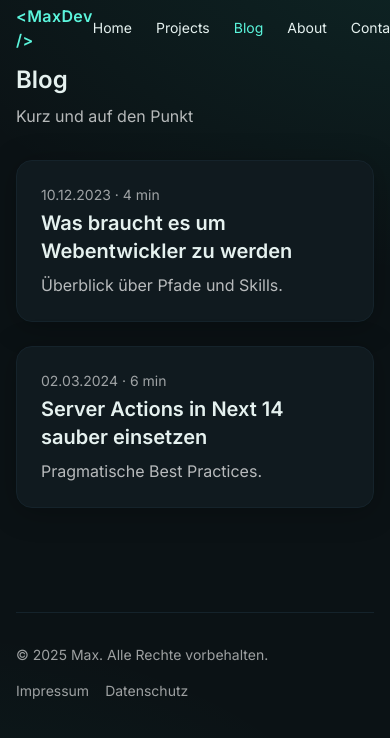
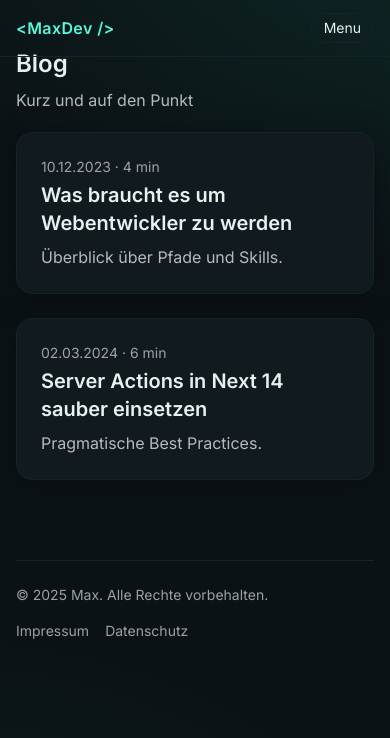
Before and after one commit to mxsrwn23/maxsauerwein, a Next.js app: page /blog in a window 390 px wide. Shown: the top 738 px of the page. Built offline with nearby package versions, Linux system fonts and the light colour scheme.

Commit message:
style: profil responsive gemacht

```diff
--- a/app/globals.css
+++ b/app/globals.css
@@ -1,6 +1,14 @@
 @tailwind base;
 @tailwind components;
 @tailwind utilities;
+
+/* bessere Lesbarkeit auf Mobile */
+.text-balance {
+  text-wrap: balance;
+}
+
+/* iOS safe areas */
+body { padding-bottom: env(safe-area-inset-bottom); }
 
 :root {
   color-scheme: dark;
--- a/components/Footer.tsx
+++ b/components/Footer.tsx
@@ -1,13 +1,11 @@
-import Link from "next/link"
-
 export default function Footer(){
   return (
-    <footer className="container py-10 text-sm text-white/60">
-      <div className="border-t border-base-700 pt-8 flex flex-col md:flex-row md:items-center md:justify-between gap-4">
+    <footer className="container py-8 md:py-10 text-sm text-white/60">
+      <div className="border-t border-base-700 pt-6 md:pt-8 flex flex-col md:flex-row md:items-center md:justify-between gap-4">
         <p>© {new Date().getFullYear()} Max. Alle Rechte vorbehalten.</p>
         <div className="flex gap-4">
-          <Link href="/impressum" className="hover:text-accent-400">Impressum</Link>
-          <Link href="/datenschutz" className="hover:text-accent-400">Datenschutz</Link>
+          <a href="/impressum" className="hover:text-accent-400">Impressum</a>
+          <a href="/datenschutz" className="hover:text-accent-400">Datenschutz</a>
         </div>
       </div>
     </footer>
--- a/components/Hero.tsx
+++ b/components/Hero.tsx
@@ -1,28 +1,45 @@
 import Link from "next/link"
 
-export default function Hero(){
+export default function Hero() {
   return (
-    <div className="container pt-28 pb-16">
-      <div className="grid md:grid-cols-2 gap-10 items-center">
+    <div className="container pt-24 pb-10 sm:pt-28 sm:pb-16">
+      <div className="grid md:grid-cols-2 gap-8 md:gap-10 items-center">
         <div>
           <span className="badge">Developer Portfolio</span>
-          <h1 className="text-4xl md:text-5xl font-semibold mt-4 leading-tight">
-            Hey, ich bin <span className="text-accent-400">Max</span>. Full‑Stack Developer
+
+          {/* skalierende Headline */}
+          <h1 className="mt-4 font-semibold leading-tight text-balance text-[clamp(2rem,8vw,3.5rem)]">
+            Hey, ich bin <span className="text-accent-400">Max</span>. Full-Stack Developer
           </h1>
-          <p className="text-white/70 mt-4">
+
+          <p className="text-white/70 mt-3 sm:mt-4 text-base sm:text-lg">
             Fokus auf performante Frontends und robuste Backends. Sauberer Code. Reproduzierbare Deployments.
           </p>
-          <div className="mt-6 flex gap-4">
-            <Link href="#projects" className="rounded-xl2 px-4 py-2 bg-accent-500 text-black font-medium">Projekte</Link>
-            <Link href="/Max_CV.pdf" className="rounded-xl2 px-4 py-2 border border-base-700 hover:border-accent-500">CV</Link>
+
+          {/* Buttons: auf Mobile full width */}
+          <div className="mt-6 flex flex-col xs:flex-row gap-3">
+            <Link
+              href="#projects"
+              className="rounded-xl2 px-4 py-2 bg-accent-500 text-black font-medium text-center"
+            >
+              Projekte
+            </Link>
+            <Link
+              href="/Max_CV.pdf"
+              className="rounded-xl2 px-4 py-2 border border-base-700 hover:border-accent-500 text-center"
+            >
+              CV
+            </Link>
           </div>
         </div>
-        <div className="card p-6">
-          <pre className="text-xs md:text-sm overflow-auto">
+
+        {/* Code-Karte: kein Overflow auf Mobile */}
+        <div className="card p-4 sm:p-6">
+          <pre className="text-xs sm:text-sm overflow-x-auto whitespace-pre max-w-full">
 {`const max = {
   role: "Full-Stack Dev",
-  stack: ["HTML", "CSS", "JS", "JAVA", "Python", "C++"],
-  location: "near Trier",
+  stack: ["TypeScript", "Next.js", "Node.js"],
+  location: "Trier",
   fun: ["Motorradfahren", "3D-Druck", "Selfhosting"]
 }`}
           </pre>
--- a/components/Nav.tsx
+++ b/components/Nav.tsx
@@ -9,12 +9,13 @@ const links = [
   { href: "/projects", label: "Projects" },
   { href: "/blog", label: "Blog" },
   { href: "/about", label: "About" },
-  { href: "/contact", label: "Contact" }
+  { href: "/contact", label: "Contact" },
 ]
 
-export default function Nav(){
+export default function Nav() {
   const pathname = usePathname()
   const [scrolled, setScrolled] = useState(false)
+  const [open, setOpen] = useState(false)
 
   useEffect(() => {
     const onScroll = () => setScrolled(window.scrollY > 8)
@@ -23,18 +24,73 @@ export default function Nav(){
     return () => window.removeEventListener("scroll", onScroll)
   }, [])
 
+  // schließe das Menü beim Routenwechsel
+  useEffect(() => { setOpen(false) }, [pathname])
+
   return (
-    <header className={clsx("fixed top-0 inset-x-0 z-50 transition", scrolled ? "backdrop-blur bg-base-900/70 border-b border-base-700" : "")}>
+    <header
+      className={clsx(
+        "fixed top-0 inset-x-0 z-50 transition",
+        scrolled && "backdrop-blur bg-base-900/70 border-b border-base-700"
+      )}
+    >
       <nav className="container flex h-14 items-center justify-between">
-        <Link href="/" className="font-semibold tracking-wide text-accent-400">{"<MaxDev />"}</Link>
-        <ul className="flex gap-6 text-sm">
-          {links.map(l => (
+        <Link href="/" className="font-semibold tracking-wide text-accent-400">
+          {"<MaxDev />"}
+        </Link>
+
+        {/* Desktop */}
+        <ul className="hidden sm:flex gap-6 text-sm">
+          {links.map((l) => (
             <li key={l.href}>
-              <Link href={l.href} className={clsx("hover:text-accent-400", pathname === l.href && "text-accent-400")}>{l.label}</Link>
+              <Link
+                href={l.href}
+                className={clsx(
+                  "hover:text-accent-400",
+                  pathname === l.href && "text-accent-400"
+                )}
+              >
+                {l.label}
+              </Link>
             </li>
           ))}
         </ul>
+
+        {/* Burger */}
+        <button
+          className="sm:hidden rounded-xl2 border border-base-700 px-3 py-1 text-sm"
+          aria-expanded={open}
+          aria-controls="mobile-nav"
+          onClick={() => setOpen((v) => !v)}
+        >
+          Menu
+        </button>
       </nav>
+
+      {/* Mobile Menü */}
+      <div
+        id="mobile-nav"
+        className={clsx(
+          "sm:hidden overflow-hidden border-t border-base-700 bg-base-900/95 backdrop-blur transition-[max-height]",
+          open ? "max-h-64" : "max-h-0"
+        )}
+      >
+        <ul className="container py-3 flex flex-col gap-2 text-sm">
+          {links.map((l) => (
+            <li key={l.href}>
+              <Link
+                href={l.href}
+                className={clsx(
+                  "block w-full rounded-xl2 px-3 py-2 hover:bg-base-800",
+                  pathname === l.href && "text-accent-400"
+                )}
+              >
+                {l.label}
+              </Link>
+            </li>
+          ))}
+        </ul>
+      </div>
     </header>
   )
 }
--- a/components/Section.tsx
+++ b/components/Section.tsx
@@ -1,13 +1,11 @@
-import { ReactNode } from "react"
-
-export default function Section({id, title, subtitle, children}: {id?: string, title: string, subtitle?: string, children: ReactNode}){
+export default function Section({id, title, subtitle, children}: {id?: string, title: string, subtitle?: string, children: React.ReactNode}){
   return (
-    <section id={id} className="container py-16 md:py-24">
-      <div className="mb-8">
-        <h2 className="text-2xl md:text-3xl font-semibold">{title}</h2>
+    <section id={id} className="container py-12 md:py-20">
+      <div className="mb-5 md:mb-8">
+        <h2 className="text-2xl md:text-3xl font-semibold text-balance">{title}</h2>
         {subtitle ? <p className="text-white/70 mt-2">{subtitle}</p> : null}
       </div>
-      <div className="grid gap-6">{children}</div>
+      <div className="grid gap-5 md:gap-6">{children}</div>
     </section>
   )
 }
```
